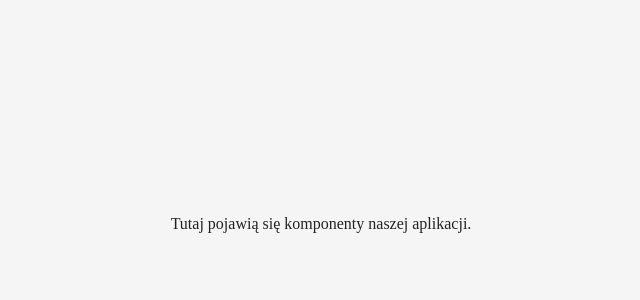
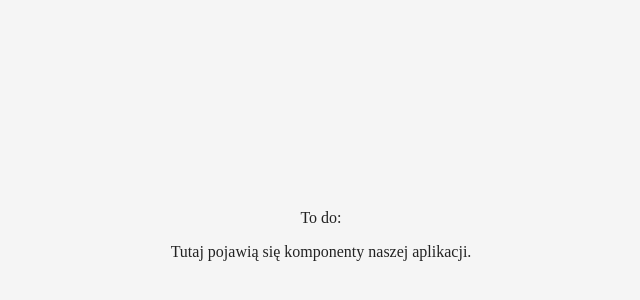
Before and after one commit to mkw98/Webpack_20_4, a React app: page / in a window 1280 px wide. Shown: the part 184-484 px from the top of the page, without its empty margins (327-967 px from the left). Built offline with nearby package versions, Linux system fonts and the light colour scheme.

Commit message:
add title component

```diff
--- a/src/containers/App.js
+++ b/src/containers/App.js
@@ -25,6 +25,7 @@ class App extends React.Component {
     render() {
     return (
         <div className={style.TodoApp}>
+            <Title />
             Tutaj pojawią się komponenty naszej aplikacji.
         </div>
     );
```
